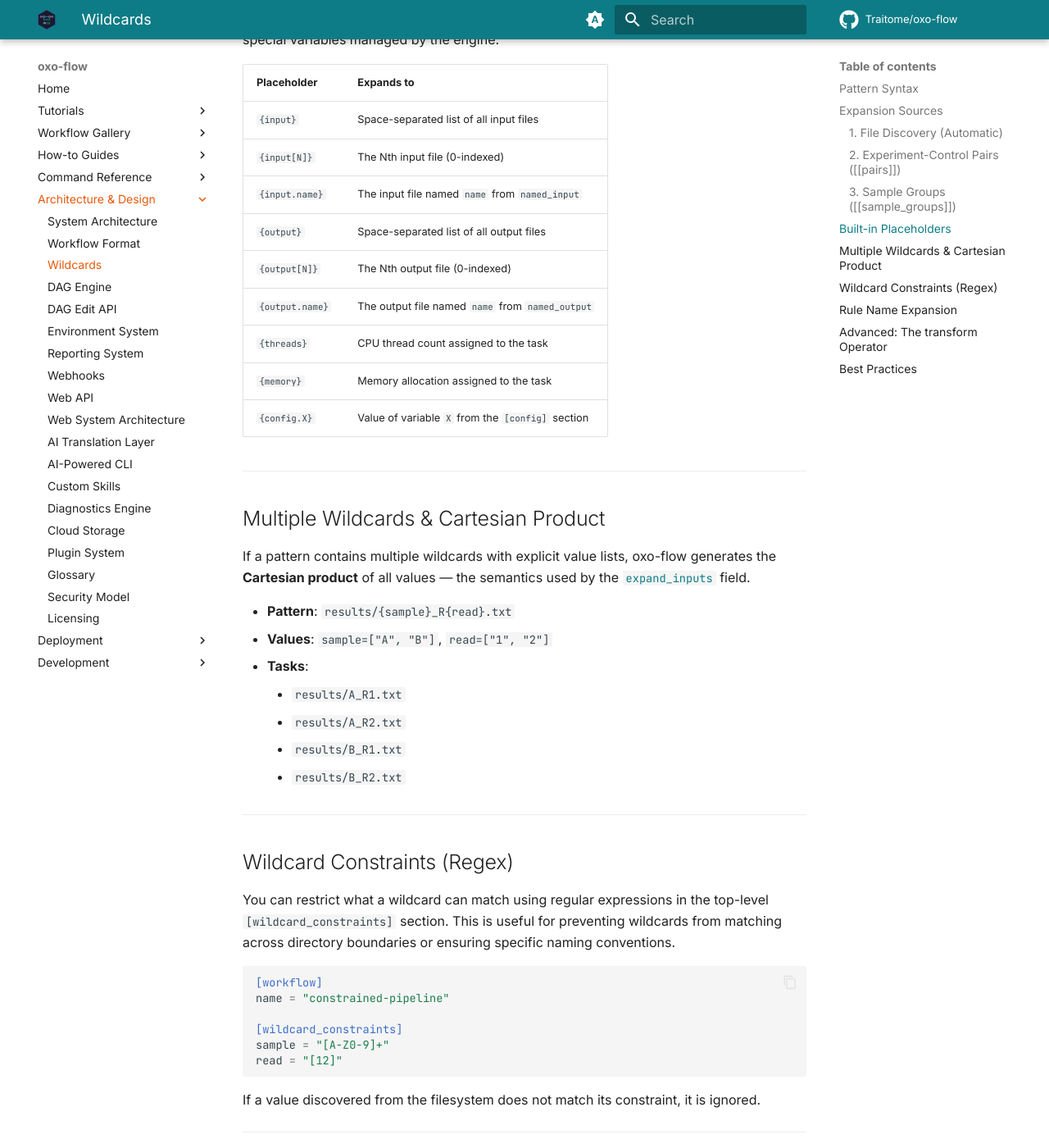
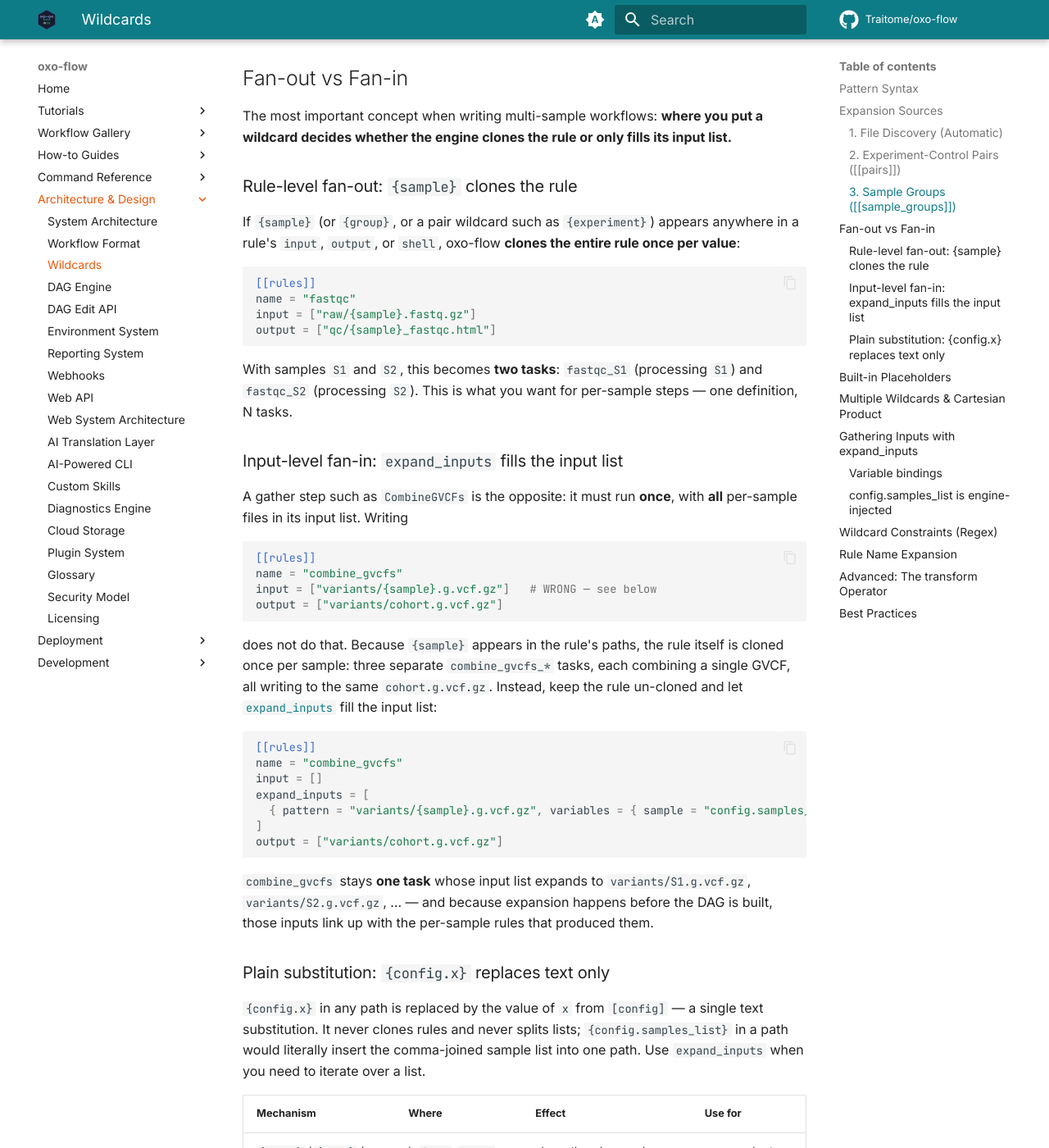
Before and after one commit to Traitome/oxo-flow, an MkDocs documentation site: the page built from docs/guide/src/reference/wildcards.md, in a window 1280 px wide and 1400 px high, scrolled down 1787 px. Shown: the whole window at 82% size. Built offline with MkDocs 1.6.1 and Material for MkDocs 9.7.7, drawn with Linux system fonts in a browser that asks for light colours; comment, search, counter and statistics services are not loaded; some of the changed text lies outside the part shown.

Commit message:
docs: teach wildcards fan-out vs fan-in for beginners
The wildcards reference covered pattern syntax and expansion sources
but never explained the mechanism that confuses new users most: a
{sample} wildcard in a rule's paths clones the rule (fan-out), while
expand_inputs fills the input list of one un-cloned rule (fan-in).

- new 'Fan-out vs Fan-in' section with the combine_gvcfs trap example
  (input = ["variants/{sample}.g.vcf.gz"] clones the gather rule
  per sample — three single-sample combines writing one output) and a
  three-way comparison table ({sample} / expand_inputs / {config.x})
- new 'Gathering Inputs with expand_inputs' section: variable binding
  forms, engine-injected config.samples_list, expansion order relative
  to per-sample cloning, gallery cross-link
- cross-links from Pattern Syntax and the Cartesian product section

````diff
--- a/docs/guide/src/reference/wildcards.md
+++ b/docs/guide/src/reference/wildcards.md
@@ -21,6 +21,8 @@ shell = "bwa mem ref.fa {input} > {output}"
 ```
 
 In this example, `{sample}` is a wildcard. When oxo-flow loads this workflow, `sample_pattern` scans the filesystem for matching files, extracts the matching portion as the `sample` value, and generates one `align` task for each sample found.
+
+The same `{...}` syntax powers **three different mechanisms** with very different effects — [rule-level fan-out, input-level fan-in](#fan-out-vs-fan-in), and plain value substitution. Reading that section before writing your first multi-sample workflow will save you from the most common wildcard mistake.
 
 ---
 
@@ -63,6 +65,60 @@ Any rule referencing `{group}` or `{sample}` is expanded for every (group, sampl
 
 ---
 
+## Fan-out vs Fan-in
+
+The most important concept when writing multi-sample workflows: **where you put a wildcard decides whether the engine clones the rule or only fills its input list.**
+
+### Rule-level fan-out: `{sample}` clones the rule
+
+If `{sample}` (or `{group}`, or a pair wildcard such as `{experiment}`) appears anywhere in a rule's `input`, `output`, or `shell`, oxo-flow **clones the entire rule once per value**:
+
+```toml
+[[rules]]
+name = "fastqc"
+input = ["raw/{sample}.fastq.gz"]
+output = ["qc/{sample}_fastqc.html"]
+```
+
+With samples `S1` and `S2`, this becomes **two tasks**: `fastqc_S1` (processing `S1`) and `fastqc_S2` (processing `S2`). This is what you want for per-sample steps — one definition, N tasks.
+
+### Input-level fan-in: `expand_inputs` fills the input list
+
+A gather step such as `CombineGVCFs` is the opposite: it must run **once**, with **all** per-sample files in its input list. Writing
+
+```toml
+[[rules]]
+name = "combine_gvcfs"
+input = ["variants/{sample}.g.vcf.gz"]   # WRONG — see below
+output = ["variants/cohort.g.vcf.gz"]
+```
+
+does not do that. Because `{sample}` appears in the rule's paths, the rule itself is cloned once per sample: three separate `combine_gvcfs_*` tasks, each combining a single GVCF, all writing to the same `cohort.g.vcf.gz`. Instead, keep the rule un-cloned and let [`expand_inputs`](#gathering-inputs-with-expand_inputs) fill the input list:
+
+```toml
+[[rules]]
+name = "combine_gvcfs"
+input = []
+expand_inputs = [
+  { pattern = "variants/{sample}.g.vcf.gz", variables = { sample = "config.samples_list" } }
+]
+output = ["variants/cohort.g.vcf.gz"]
+```
+
+`combine_gvcfs` stays **one task** whose input list expands to `variants/S1.g.vcf.gz`, `variants/S2.g.vcf.gz`, … — and because expansion happens before the DAG is built, those inputs link up with the per-sample rules that produced them.
+
+### Plain substitution: `{config.x}` replaces text only
+
+`{config.x}` in any path is replaced by the value of `x` from `[config]` — a single text substitution. It never clones rules and never splits lists; `{config.samples_list}` in a path would literally insert the comma-joined sample list into one path. Use `expand_inputs` when you need to iterate over a list.
+
+| Mechanism | Where | Effect | Use for |
+|---|---|---|---|
+| `{sample}` / `{group}` / pair wildcards | in `input`, `output`, or `shell` | clones the rule per value (fan-out) | per-sample steps |
+| `expand_inputs` | rule field | appends expanded paths to `input` (fan-in) | gather / combine steps |
+| `{config.x}` | any path or shell | single-value text substitution | reusing config values |
+
+---
+
 ## Built-in Placeholders
 
 While they use the same `{}` syntax, built-in placeholders are NOT wildcards; they are special variables managed by the engine:
@@ -83,7 +139,7 @@ While they use the same `{}` syntax, built-in placeholders are NOT wildcards; th
 
 ## Multiple Wildcards & Cartesian Product
 
-If a pattern contains multiple wildcards with explicit value lists, oxo-flow generates the **Cartesian product** of all values — the semantics used by the [`expand_inputs`](./workflow-format.md#expand-inputs) field.
+If a pattern contains multiple wildcards with explicit value lists, oxo-flow generates the **Cartesian product** of all values — the semantics used by the [`expand_inputs`](#gathering-inputs-with-expand_inputs) field.
 
 - **Pattern**: `results/{sample}_R{read}.txt`
 - **Values**: `sample=["A", "B"]`, `read=["1", "2"]`
@@ -92,6 +148,44 @@ If a pattern contains multiple wildcards with explicit value lists, oxo-flow gen
     - `results/A_R2.txt`
     - `results/B_R1.txt`
     - `results/B_R2.txt`
+
+---
+
+## Gathering Inputs with `expand_inputs`
+
+`expand_inputs` is a rule-level list of expansion specs. Each spec binds the `{variables}` in its `pattern` to values and appends the resulting paths to the rule's `input` list (after any static inputs). The rule itself is **not** cloned — this is the fan-in mechanism described above.
+
+### Variable bindings
+
+`variables` maps each placeholder name to one of three forms:
+
+| Form | Example | Resolves to |
+|---|---|---|
+| Config reference | `{ sample = "config.samples_list" }` | the values of `samples_list` in `[config]` — a TOML array, or a comma-joined string that is split |
+| Inline list | `{ chr = "[\"1\", \"2\"]" }` | the literal values `1`, `2` |
+| Single literal | `{ ref = "GRCh38" }` | one value: `GRCh38` |
+
+### `config.samples_list` is engine-injected
+
+When the workflow defines `sample_pattern`, `[[pairs]]`, or `[[sample_groups]]`, oxo-flow merges every sample it finds into `config.samples_list` (a sorted, deduplicated, comma-joined string) before expansion. Referencing it in `expand_inputs` means the gather step always collects exactly the outputs of the per-sample rules — **no second copy of the sample list to maintain**:
+
+```toml
+[[sample_groups]]
+name = "cohort"
+samples = ["NA12878", "NA12879", "NA12880"]
+
+[[rules]]
+name = "combine_gvcfs"
+input = []
+expand_inputs = [
+  { pattern = "variants/{sample}.g.vcf.gz", variables = { sample = "config.samples_list" } }
+]
+output = ["variants/cohort.g.vcf.gz"]
+```
+
+Expansion happens in the same pass as the per-sample rule cloning — first the per-sample rules are materialized, then `expand_inputs` resolves against the injected `samples_list` — so the expanded inputs participate in normal input→output dependency inference and the gather rule gains edges from every producer. (For a complete end-to-end example, see the [WGS germline gallery](../gallery/wgs-germline.md).)
+
+Full field reference: [Expand Inputs](./workflow-format.md#expand-inputs) in the workflow format reference.
 
 ---
 
````
